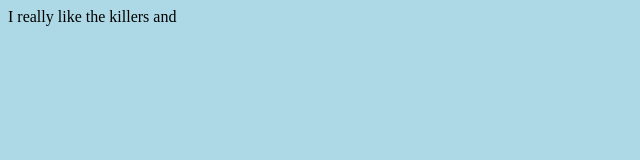
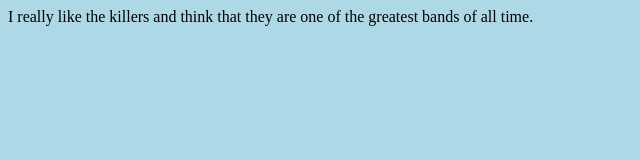
Before and after one commit to yakeyonsen/thekillers, a plain HTML site: page index.html in a window 1280 px wide. Shown: the whole page, without its empty margins (0-640 px from the left). Drawn offline with Linux system fonts and the light colour scheme.

Commit message:
updated text about the killers

```diff
--- a/index.html
+++ b/index.html
@@ -7,6 +7,6 @@
 
   </head>
   <body>
-    I really like the killers and
+    I really like the killers and think that they are one of the greatest bands of all time.
   </body>
 </html>
```
